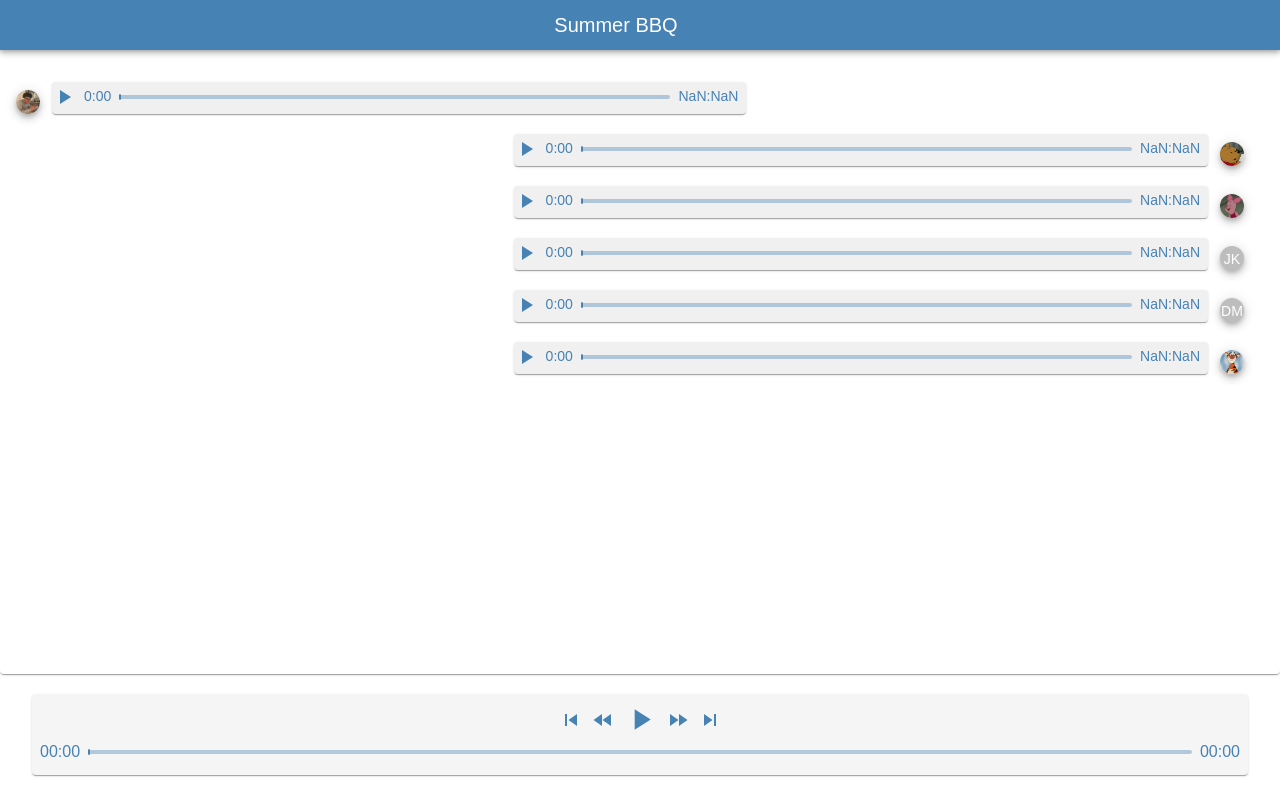
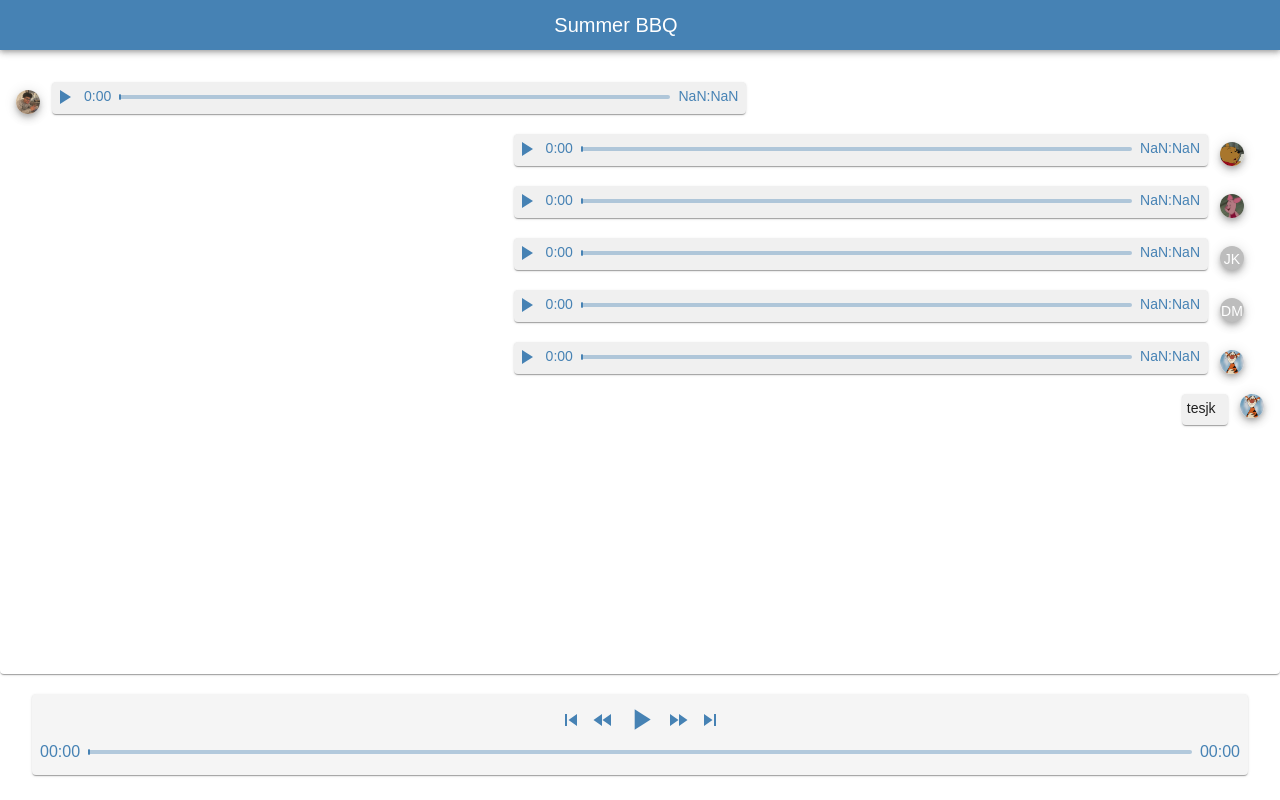
Before and after one commit to daniel-moon32/VoicePals, a React (Create React App) app: page /listen/1 in a window 1280 px wide. Built offline with nearby package versions, Linux system fonts and the light colour scheme; what mic-recorder-to-mp3 would draw is missing.

Commit message:
Text box

```diff
--- a/src/components/TextResponse.jsx
+++ b/src/components/TextResponse.jsx
@@ -5,9 +5,8 @@ import {
   createTheme, styled,
   Paper, Typography,
 } from '@mui/material';
-import { ThemeProvider } from '@mui/system';
 
-export default function TextResponse() {
+export default function TextResponse({ text }) {
   const CustomPaper = styled(Paper)(({ theme }) => ({
     backgroundColor: '#F0F0F0',
     marginLeft: theme.spacing(4),
@@ -18,7 +17,7 @@ export default function TextResponse() {
 
   return (
     <CustomPaper>
-      <Typography sx={{ p: 0.55 }} variant="subtitle2">Messages Time Traveling...</Typography>
+      <Typography sx={{ p: 0.55 }} variant="subtitle2">{ text }</Typography>
     </CustomPaper>
   );
 }
--- a/src/pages/ReadListen.js
+++ b/src/pages/ReadListen.js
@@ -8,6 +8,7 @@ import { ThemeProvider } from '@mui/system';
 import GroupName from '../components/GroupName';
 import Player from '../components/Player';
 import AnswerPlayer from '../components/AnswerPlayer';
+import TextResponse from '../components/TextResponse';
 
 import Josh from '../images/Josh.png';
 import Piglet from '../images/piglet.png';
@@ -127,6 +128,19 @@ export default function ReadListen({ data }) {
               />
             </div>
           </Stack>
+          <br />
+
+          <Stack direction="row" spacing={1.5} sx={{ justifyContent: 'flex-end' }}>
+            <TextResponse text="tesjk" />
+            <Avatar
+              alt="Tigger"
+              src={Tigger}
+              sx={{
+                boxShadow: 5, width: 24, height: 24, float: 'right', mt: 1, mr: 2.5,
+              }}
+            />
+          </Stack>
+
         </Paper>
         <br />
 
```
